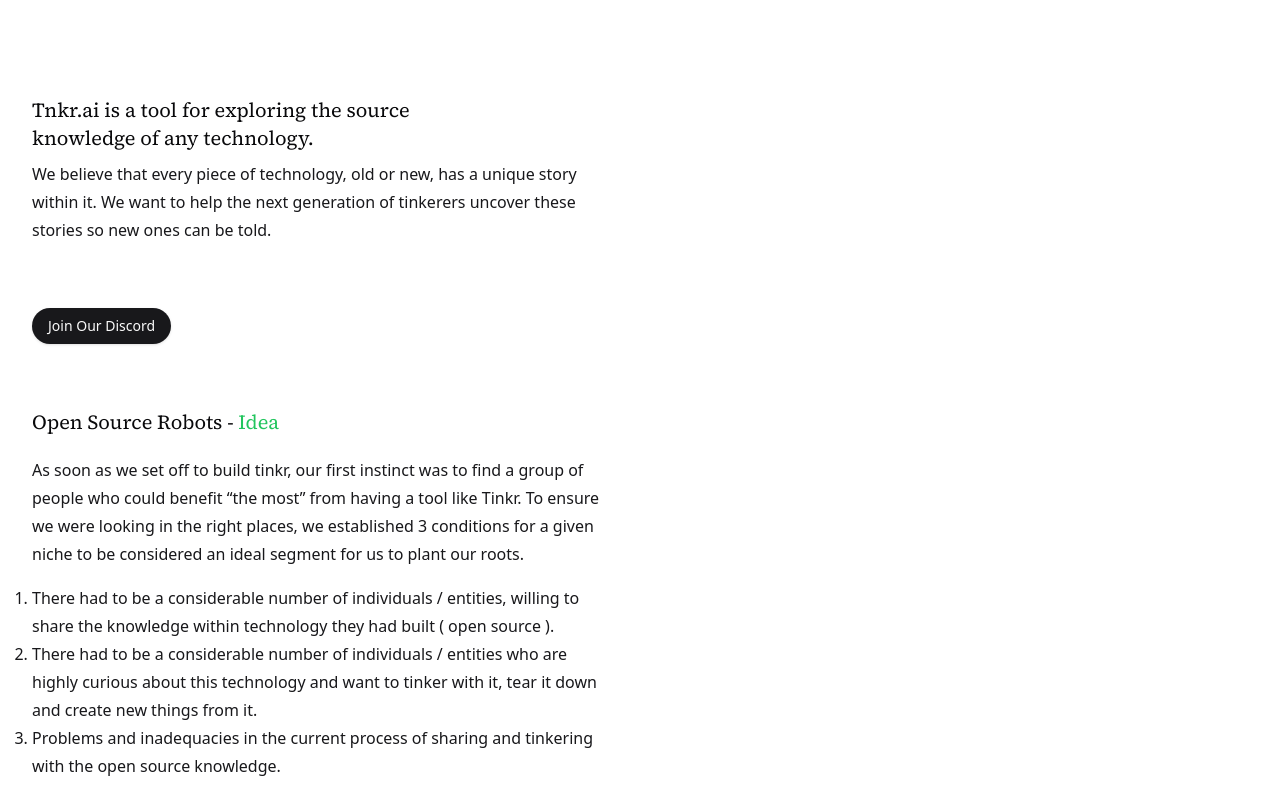
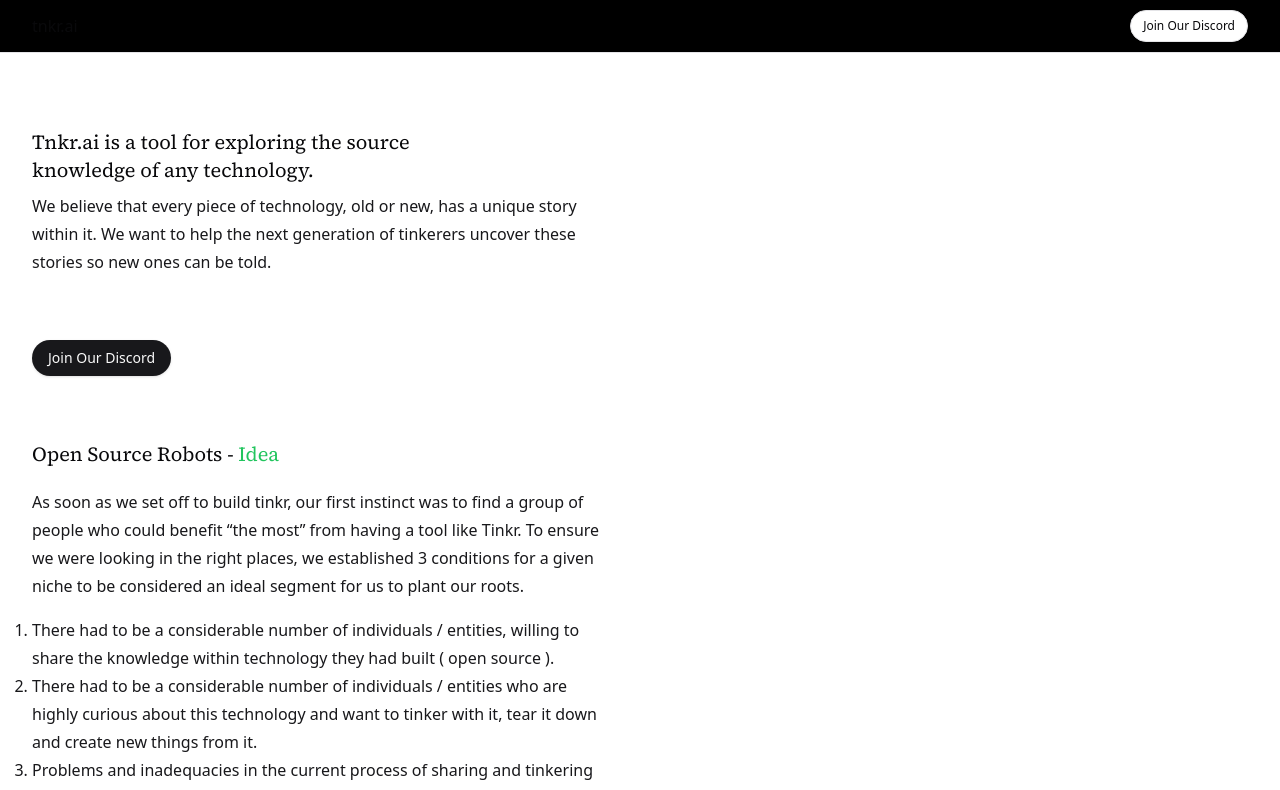
Before and after one commit to tnkrai/tnkr-site, a Next.js app: page / in a window 1280 px wide. Shown: the top 790 px of the page. Built offline with nearby package versions, Linux system fonts and the light colour scheme; no server answers.

Commit message:
feat: header (#12)
* feat: header

* feat: bg black

```diff
--- a/src/components/Footer.tsx
+++ b/src/components/Footer.tsx
@@ -1,7 +1,6 @@
-import Link from "next/link";
-
 export default function Footer() {
   return (
+    <footer className="container">
       <div className="mt-10 py-10 border-t">
         <div className="flex gap-6 mb-8">
           <a href="https://discord.gg/fcpeKMKn3E" target="_blank">
@@ -14,5 +13,6 @@
 
         <p>© {new Date().getFullYear()}, All rights reserved</p>
       </div>
+    </footer>
   );
 }
--- /dev/null
+++ b/src/components/Header.tsx
@@ -0,0 +1,16 @@
+import Link from "next/link";
+import Button from "./ui/Button";
+
+export default function Header() {
+  return (
+    <header className="fixed w-full flex justify-between items-center py-2.5 border-b bg-black container">
+      <Link href="/">tnkr.ai</Link>
+
+      <Button asChild size="sm" variant="outline">
+        <a href="https://discord.gg/fcpeKMKn3E" target="_blank">
+          Join Our Discord
+        </a>
+      </Button>
+    </header>
+  );
+}
--- a/src/components/ui/Button.tsx
+++ b/src/components/ui/Button.tsx
@@ -1,9 +1,7 @@
-import { Slot } from "@radix-ui/react-slot";
+import { cn } from "@lib/utils";
+import { Slot, Slottable } from "@radix-ui/react-slot";
 import { cva, type VariantProps } from "class-variance-authority";
-import { cn } from "@lib/utils";
 import React from "react";
-
-import { useRouter } from "next/router";
 
 const buttonVariants = cva(
   "inline-flex items-center justify-center whitespace-nowrap rounded-full text-sm font-sans font-medium capitalize transition-colors focus-visible:outline-none focus-visible:ring-1 focus-visible:ring-ring disabled:pointer-events-none disabled:opacity-50",
@@ -32,34 +30,29 @@
       variant: "default",
       size: "default",
     },
-    },
+  }
 );
 
 export interface ButtonProps
   extends React.ButtonHTMLAttributes<HTMLButtonElement>,
     VariantProps<typeof buttonVariants> {
   asChild?: boolean;
-    url: string;
 }
 
 const Button = React.forwardRef<HTMLButtonElement, ButtonProps>(
-    ({ className, variant, size, asChild = false, url, ...props }, ref) => {
-        const router = useRouter();
+  ({ className, variant, size, asChild, children, ...props }, ref) => {
+    const Comp = asChild ? Slot : "button";
 
-        const handleClick = () => {
-            router.push(url);
-        };
-
-        const Comp = asChild ? Slot : "button";
     return (
       <Comp
-                onClick={handleClick}
         className={cn(buttonVariants({ variant, size, className }))}
         ref={ref}
         {...props}
-            />
+      >
+        <Slottable>{children}</Slottable>
+      </Comp>
     );
-    },
+  }
 );
 Button.displayName = "Button";
 
--- a/src/pages/index.tsx
+++ b/src/pages/index.tsx
@@ -58,8 +58,10 @@
         <p className="mt-2 max-w-xl">{subheading ?? fallbackSubheading}</p>
       </div>
       <section className=".cta">
-        <Button url={ctaButtonUrl ?? fallbackCtaButtonUrl}>
-          {ctaButtonTitle ?? fallbackCtaButtonTitle}
+        <Button asChild>
+          <a href={ctaButtonUrl ?? fallbackCtaButtonUrl} target="_blank">
+            {ctaButtonTitle ?? fallbackCtaButtonTitle}
+          </a>
         </Button>
       </section>
       <div className="flex flex-col gap-y-4">
--- a/src/pages/layout.tsx
+++ b/src/pages/layout.tsx
@@ -1,6 +1,7 @@
 import { Source_Serif_4 } from "next/font/google";
 import Footer from "../components/Footer";
 import { cn } from "@lib/utils";
+import Header from "@components/Header";
 
 const sourceSerif = Source_Serif_4({
   subsets: ["latin"],
@@ -9,13 +10,9 @@
 
 const RootLayout = ({ children }: Readonly<{ children: React.ReactNode }>) => {
   return (
-    <div
-      className={cn(
-        `flex min-h-screen flex-col pt-24 container`,
-        sourceSerif.className
-      )}
-    >
-      {children}
+    <div className={cn(`flex min-h-screen flex-col`, sourceSerif.className)}>
+      <Header />
+      <div className="container mt-32">{children}</div>
       <Footer />
     </div>
   );
```
Lines whose indentation alone changed are shown as unchanged.
